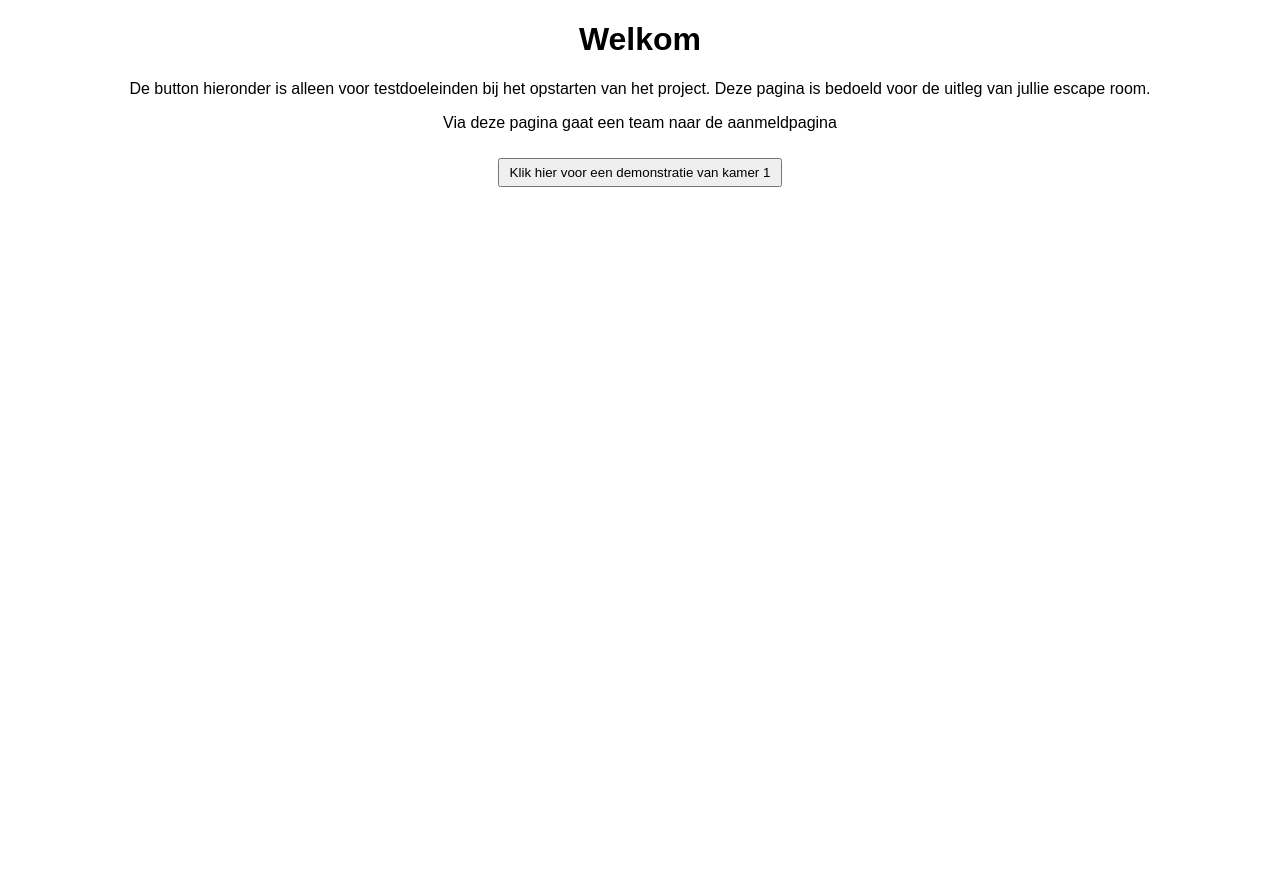
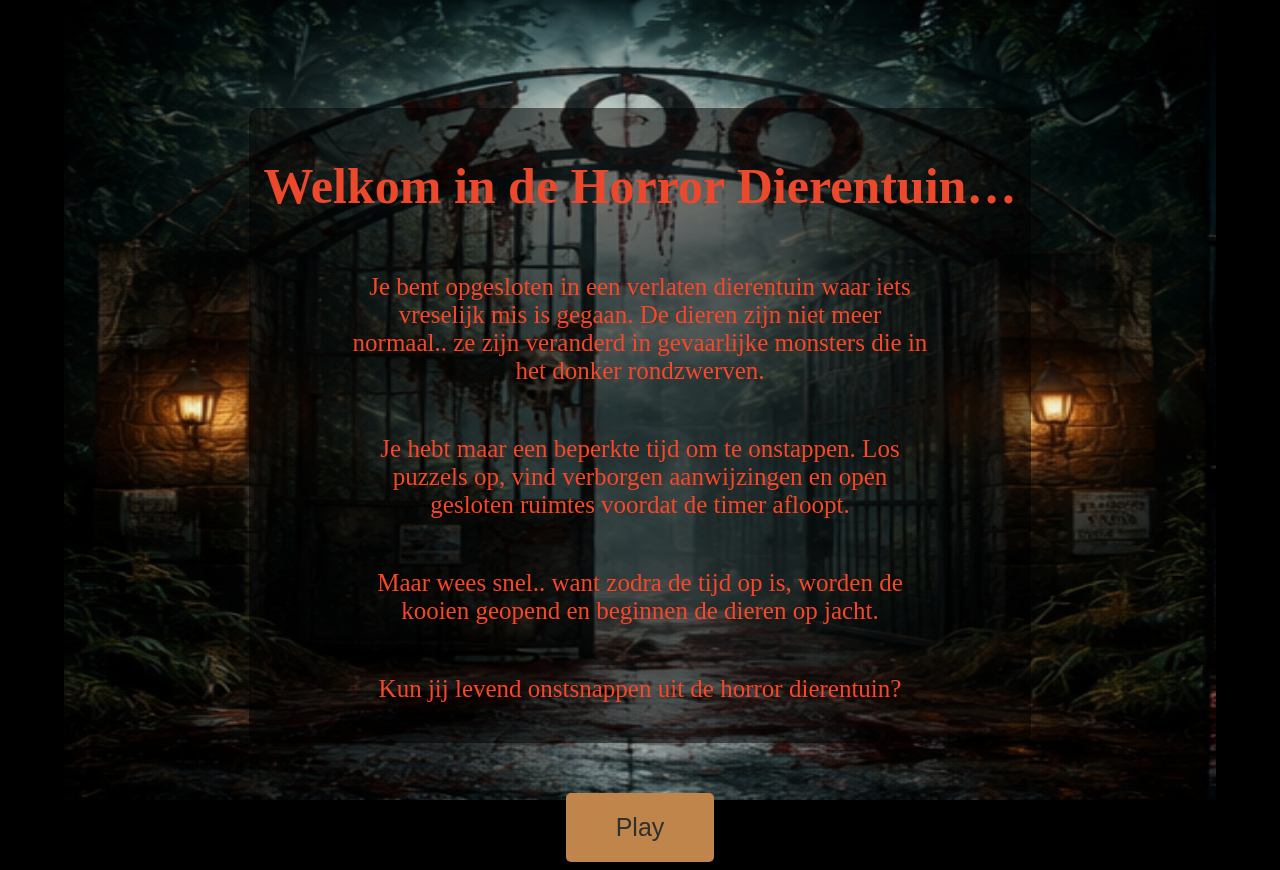
Before and after one commit to RayanAmarOuali/1900MM, a PHP site: page / in a window 1280 px wide. Before the commit the page ends 187 px from the top, so only its background shows below. Run offline with PHP 8.4, Linux system fonts and the light colour scheme.

Commit message:
Homepage

```diff
--- a/css/style.css
+++ b/css/style.css
@@ -1,61 +1,48 @@
-body {
-  font-family: Arial, sans-serif;
-  text-align: center;
+.bodyin {
+  background-image: url("../images/Ingang.png");
+  background-size: 90% 100vh;
+  background-repeat: no-repeat;
+  background-position: 5vw 0vh;
+  background-color: black;
+  display: flex;
+  flex-direction: column;
+  align-items: center;
+  justify-content: center;
 }
 
-a {
-  color: black;
-  text-decoration: none;
+.divin{
+    display: flex;
+    flex-direction: column;
+    justify-content: center;
+    background-color: rgba(0, 0, 0, 0.5);
+    margin: 100px;
+    padding: 15px;
+    border-radius: 10px;
+
 }
 
-.container {
-  display: flex;
-  justify-content: center;
-  gap: 20px;
-  margin-top: 50px;
+.h1in {
+    color: rgb(236, 72, 43);
+    font-size: 50px;
+    text-align: center;
+
+
 }
 
-.box {
-  width: 100px;
-  height: 100px;
-  background-color: #3498db;
-  color: white;
-  display: flex;
-  align-items: center;
-  justify-content: center;
-  cursor: pointer;
-  font-weight: bold;
-  border-radius: 8px;
+.pin {
+    color: rgb(248, 70, 39);
+    font-size: 25px;
+    text-align: center;
+
 }
 
-.box:hover {
-  background-color: #2980b9;
+.btnin{
+    background-color: #c0854a;
+    color: rgb(48, 47, 47);
+    padding: 20px 50px;
+    border: none;
+    border-radius: 5px;
+    font-size: 25px;
+    cursor: pointer;
+    margin-top: -50px;
 }
-
-.overlay {
-  position: fixed;
-  top: 0;
-  left: 0;
-  width: 100%;
-  height: 100%;
-  background: rgba(0, 0, 0, 0.5);
-  display: none;
-}
-
-.modal {
-  position: fixed;
-  top: 50%;
-  left: 50%;
-  transform: translate(-50%, -50%);
-  background: white;
-  padding: 20px;
-  border-radius: 10px;
-  display: none;
-  width: 300px;
-}
-
-button {
-  margin-top: 10px;
-  padding: 5px 10px;
-  cursor: pointer;
-}
--- a/index.php
+++ b/index.php
@@ -1,24 +1,32 @@
 <!DOCTYPE html>
 <html lang="en">
-
 <head>
   <meta charset="UTF-8">
   <meta name="viewport" content="width=device-width, initial-scale=1.0">
-  <title>Escape Room</title>
-  <link rel="stylesheet" href="./css/style.css">
+  <title>Homepage</title>
+  <link rel="stylesheet" href="css/style.css">
 </head>
+<body class="bodyin">
 
-<body>
+<div class="divin">
+<h1 class="h1in">Welkom in de Horror Dierentuin… </h1>
 
-  <h1>Welkom</h1>
-  <p>De button hieronder is alleen voor testdoeleinden bij het opstarten van het project. Deze pagina is bedoeld voor de
-    uitleg van jullie escape room.</p>
-  <p>Via deze pagina gaat een team naar de aanmeldpagina</p>
+<p class="pin">Je bent opgesloten in een verlaten dierentuin waar iets<br>
+vreselijk mis is gegaan. De dieren zijn niet meer <br>
+normaal.. ze zijn veranderd in gevaarlijke monsters die in<br>
+het donker rondzwerven.</p>
 
+<p class="pin">Je hebt maar een beperkte tijd om te onstappen. Los<br>
+puzzels op, vind verborgen aanwijzingen en open<br>
+gesloten ruimtes voordat de timer afloopt.</p>
 
-  <button><a href="./rooms/room_1.php">Klik hier voor een demonstratie van kamer
-      1</a></button>
+<p class="pin">Maar wees snel.. want zodra de tijd op is, worden de<br>
+kooien geopend en beginnen de dieren op jacht.</p>
+
+<p class="pin">Kun jij levend onstsnappen uit de horror dierentuin?<br>
+</div>
+
+<button class="btnin">Play</button>
 
 </body>
-
 </html>
```
Also changed, not shown: images/Ingang.png (added).
